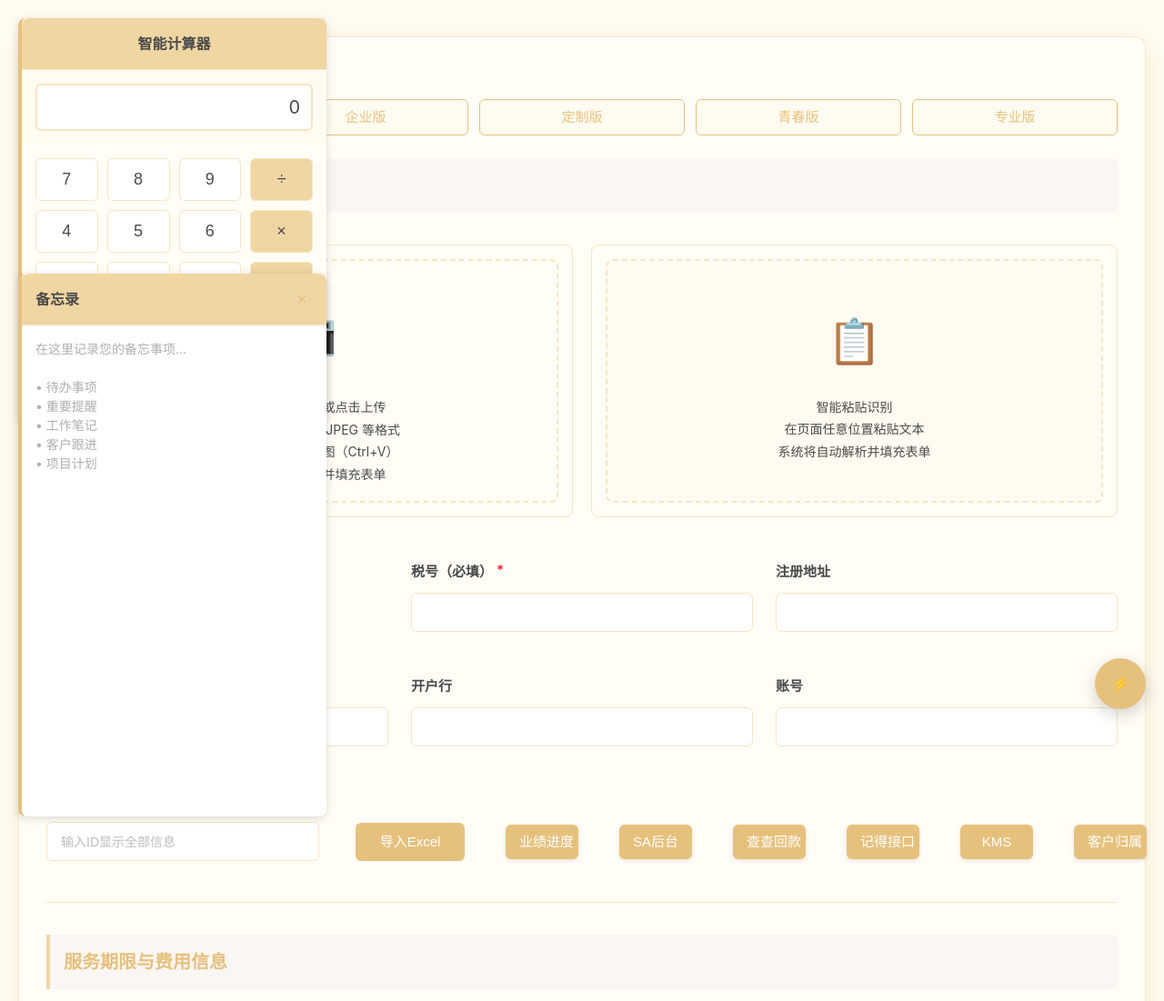
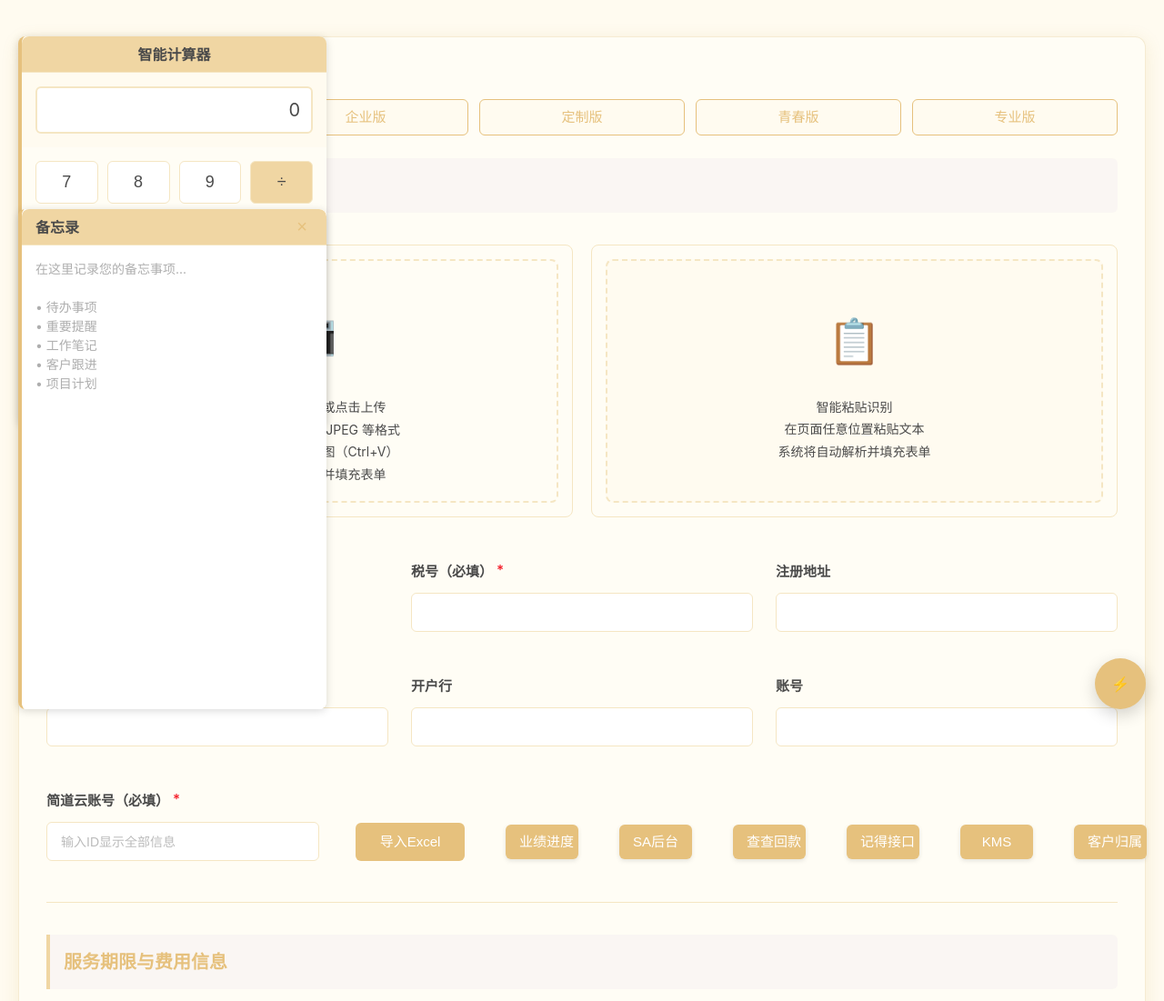
Before and after one commit to Esther1023/businesstool, a Flask app: page / in a window 1280 px wide. Shown: the top 1101 px of the page at 91% size. Run offline with Flask 3, Linux system fonts and the light colour scheme; the visitor is signed in with stand-in values (Sample User, id 1); data that the repository does not hold is empty.

Commit message:
style(布局): 调整计算器和仪表盘的位置及样式
统一标题栏样式并减少上下padding
将计算器下移20px，仪表盘固定在底部
增加仪表盘高度以适应更多内容

```diff
--- a/static/style.css
+++ b/static/style.css
@@ -19,7 +19,7 @@
 /* 智能计算器样式 */
 .smart-calculator {
     position: fixed;
-    top: 20px;
+    top: 40px;
     left: 20px;
     width: 335px;
     background-color: var(--card-background);
@@ -30,15 +30,23 @@
     font-family: inherit;
 }
 
-.calculator-header {
-    padding: 12px 15px;
+/* 统一标题横栏样式 */
+.calculator-header,
+.dashboard-header {
+    padding: 8px 15px; /* 减少上下padding，从12px改为8px，保持左右padding不变 */
     background-color: var(--secondary-color);
     border-radius: 8px 8px 0 0;
     border-bottom: 1px solid var(--border-color);
     font-size: 16px;
     font-weight: 600;
     color: var(--text-color);
+    width: 335px;
+    box-sizing: border-box;
     text-align: center;
+    height: 40px; /* 设置固定高度，确保标题栏变窄 */
+    display: flex;
+    align-items: center;
+    justify-content: center;
 }
 
 .calculator-display {
@@ -195,10 +203,12 @@
 .future-expiring-dashboard {
     position: fixed;
     left: 20px;
-    top: 60%;
-    transform: translateY(-30%);
+    bottom: 20px; /* 固定在底部，保持下面位置不变 */
+    top: auto; /* 取消顶部百分比定位 */
+    transform: none; /* 取消垂直方向移动 */
     width: 335px;
-    max-height: 300px;
+    max-height: 400px; /* 增加最大高度，使备忘录长度合适 */
+    height: 550px; /* 设置固定高度 */
     overflow-y: auto;
     background-color: #fff;
     border-radius: 8px;
```
